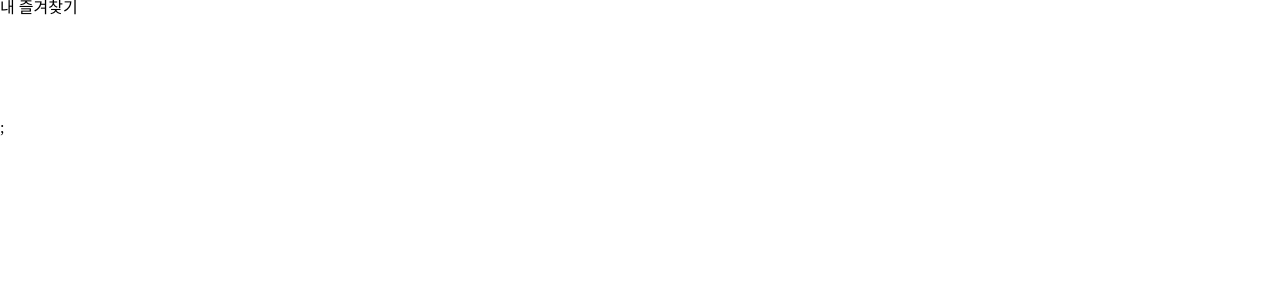
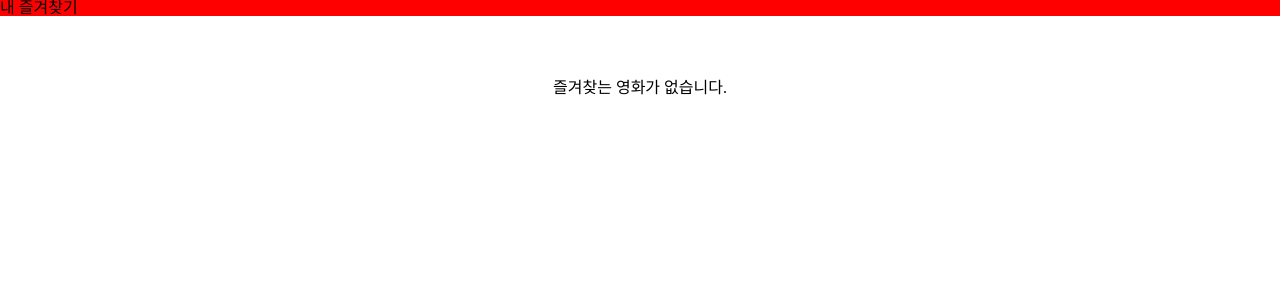
Before and after one commit to minseol923/React_movie, a Next.js app: page /favoriteMovie in a window 1280 px wide. Shown: the top 300 px of the page. Built offline with nearby package versions, Linux system fonts and the light colour scheme.

Commit message:
즐겨찾는 영화가 없을 때 조건 처리

```diff
--- a/src/component/common/card.tsx
+++ b/src/component/common/card.tsx
@@ -81,6 +81,7 @@ const ResultCard = ({ search, favorite }: Props) => {
     if (storedFavorites) {
       setFavoriteMovies(storedFavorites);
     }
+    console.log("storedFavorites", favoriteMovies.length);
   }, []);
 
   useEffect(() => {
@@ -178,7 +179,7 @@ const ResultCard = ({ search, favorite }: Props) => {
               )}
           </div>
         )}
-        {favorite && (
+        {favorite && favoriteMovies.length ? (
           <div
             style={{
               display: "grid",
@@ -231,6 +232,17 @@ const ResultCard = ({ search, favorite }: Props) => {
               );
             })}
           </div>
+        ) : (
+          <div
+            style={{
+              display: "grid",
+              gap: "10px",
+              justifyContent: "center",
+              marginTop: "40px",
+            }}
+          >
+            즐겨찾는 영화가 없습니다.
+          </div>
         )}
 
         <Dialog onClose={handleClose} open={visible}>
--- a/src/pages/favoriteMovie/favoriteMovieCard.tsx
+++ b/src/pages/favoriteMovie/favoriteMovieCard.tsx
@@ -1,4 +1,4 @@
-import React from "react";
+import React, { useEffect } from "react";
 import ResultCard from "../../component/common/card";
 
 const favoriteMovieCard = () => {
--- a/src/pages/favoriteMovie/index.tsx
+++ b/src/pages/favoriteMovie/index.tsx
@@ -4,8 +4,15 @@ import ResultCard from "../../component/common/card";
 const FavoriteMovie = () => {
   return (
     <div>
-      <h2>내 즐겨찾기</h2>
-      <ResultCard favorite={true} />;
+      <h2
+        style={{
+          backgroundColor: "red",
+          width: "100%",
+        }}
+      >
+        내 즐겨찾기
+      </h2>
+      <ResultCard favorite={true} />
     </div>
   );
 };
```
